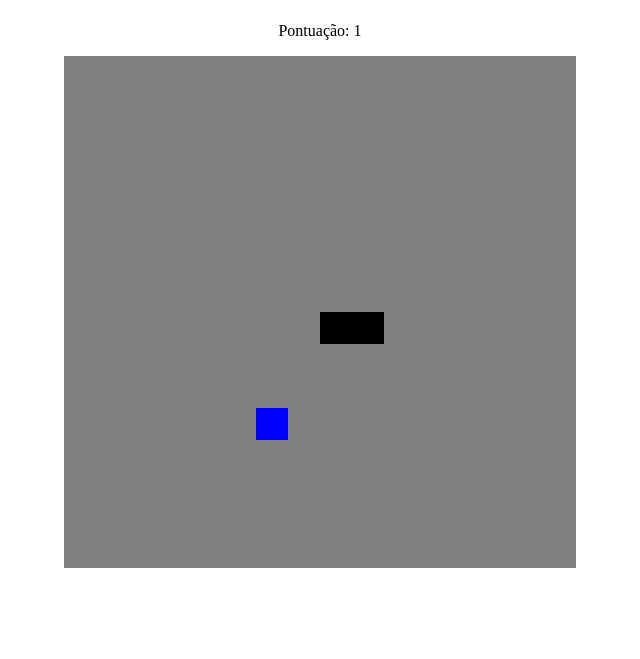
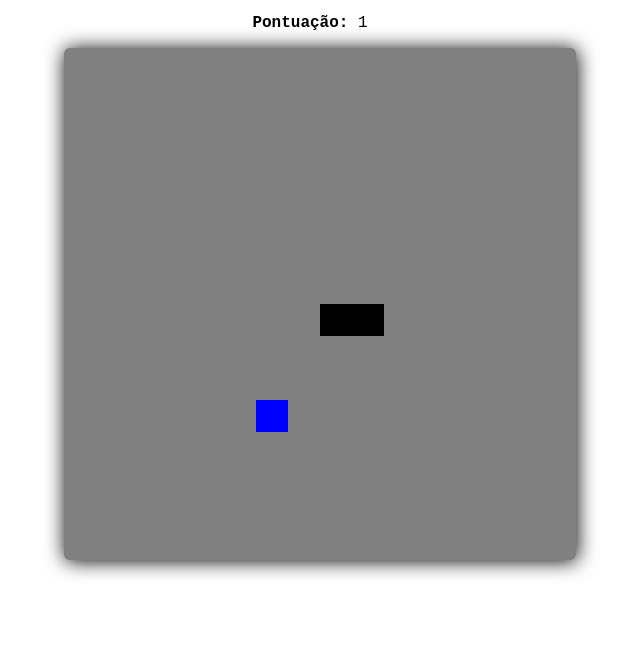
Before and after one commit to Amarildop1/jogo-da-cobrinha, a plain HTML site: page index.html in a window 1280 px wide. Shown: the part 141-800 px from the top of the page, without its empty margins (296-936 px from the left). Drawn offline with Linux system fonts and the light colour scheme.

Commit message:
Arrumando Layout!

```diff
--- a/index.html
+++ b/index.html
@@ -4,16 +4,20 @@
         <meta charset="UTF-8">
         <meta name="viewport" content="width=device-width, initial-scale=1.0">
         <meta http-equiv="X-UA-Compatible" content="ie=edge">
-    <title>Snake Game</title>
+        <title>Jogo da Cobrinha | Snake Game</title>
         <link rel="stylesheet" href="style.css">
         <script defer src="script.js"></script>
     </head>
     <body>
         <h1>Jogo da Cobrinha!</h1>
-    <div id="placar">
-
+        <div id="estatus">
+            <div id="placar"> </div>
+            <div id="resultado"> </div>
         </div>
 
-    <canvas id="snake" width="512" height="512"></canvas>
+
+        <canvas id="snake" width="512" height="512">
+
+        </canvas>
     </body>
 </html>
--- a/script.js
+++ b/script.js
@@ -1,5 +1,5 @@
 let canvas = document.getElementById("snake"); //criar elemento que irá rodar o jogo
-let context = canvas.getContext("2d"); //....
+let context = canvas.getContext("2d");
 let box = 32;
 let snake = []; //criar cobrinha como lista, já que ela vai ser uma série de coordenadas, que quando pintadas, criam os quadradinhos
 snake[0] ={
@@ -19,14 +19,15 @@ function criarBG(){
 
 function criarCobrinha (){
     let placar = document.querySelector('#placar');
+    let pontuacao = -1;
 
-    let pontuacao = -1;
     for(i = 0; i < snake.length; i++){
         context.fillStyle = "black";
         context.fillRect(snake[i].x, snake[i].y, box, box);
+
         pontuacao++;
     }
-    let pontos = `<p>Pontuação: ${pontuacao}</p>`
+    let pontos = `<p><span>Pontuação:</span> ${pontuacao}</p>`
     placar.innerHTML = pontos;
 }
 
@@ -35,7 +36,6 @@ function drawFood (){
     context.fillRect(food.x, food.y, box, box);
 }
 
-//quando um evento acontece, detecta e chama uma função
 document.addEventListener('keydown', update);
 
 function update(event){
@@ -55,7 +55,8 @@ function iniciarJogo(){
     for(i = 1; i < snake.length; i++){
         if(snake[0].x == snake[i].x && snake[0].y == snake[i].y){
             clearInterval(jogo);
-            alert('Game Over :(');
+
+            perdeu();
         }
     }
 
@@ -72,7 +73,7 @@ function iniciarJogo(){
     if(direction == "down") snakeY += box;
 
     if(snakeX != food.x || snakeY != food.y){
-        snake.pop(); //pop tira o último elemento da lista
+        snake.pop(); //Tira o último elemento da lista para fazer andar
     }else{
         food.x = Math.floor(Math.random() * 15 +1) * box;
         food.y = Math.floor(Math.random() * 15 +1) * box;
@@ -83,7 +84,12 @@ function iniciarJogo(){
         y: snakeY
     }
 
-    snake.unshift(newHead); //método unshift adiciona como primeiro quadradinho da cobrinha
+    snake.unshift(newHead);
 }
 
 let jogo = setInterval(iniciarJogo, 100);
+
+function perdeu(){
+    let result = document.querySelector('#resultado');
+    result.innerHTML = ` Fim de Jogo! :( `;
+}
--- a/style.css
+++ b/style.css
@@ -1,4 +1,5 @@
 body{
+    font-family: monospace;
     height: 95vh;
     width: 95vw;
     display: flex;
@@ -7,3 +8,28 @@ body{
     align-items: center;
     color: rgb(0, 0, 0);
 }
+
+canvas{
+    box-shadow: 1px 1px 20px black;
+    border-radius: 1%;
+}
+
+h1{
+    text-shadow: 1px 1px 1px black;
+}
+
+#estatus{
+    display: flex;
+    justify-content: space-between;
+}
+#placar p{
+    font-size: 1rem;
+}
+#placar p span{
+    font-weight: 800;
+}
+
+#resultado{
+    font-weight: 700;
+    margin-left: 20px;
+}
```
Lines whose indentation alone changed are shown as unchanged.
